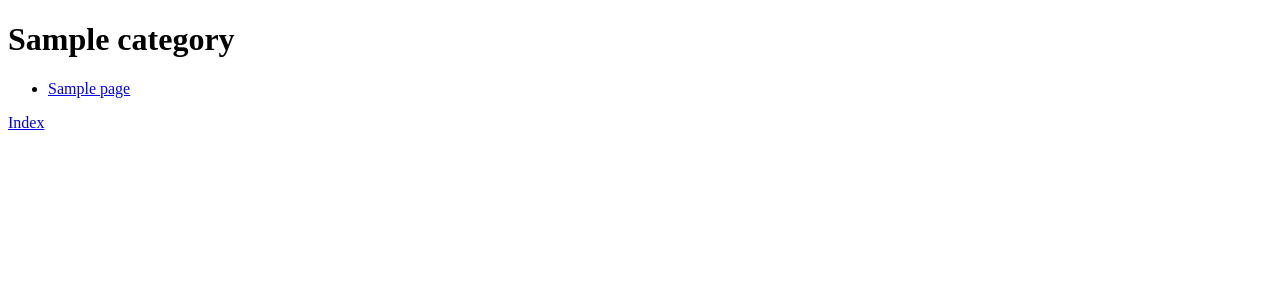
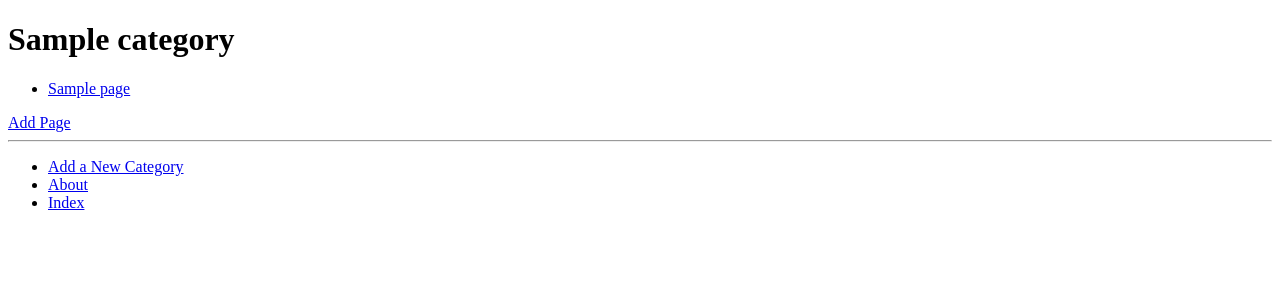
Before and after one commit to SicongHuang/tango_with_django_project, a Django app: template templates/rango/category.html in a window 1280 px wide. Shown: the top 300 px of the page. Run offline with Django 3.2, Linux system fonts and the light colour scheme; the template is opened without the code that fills it: most values are stand-ins (such as "Sample title", 1, 10 or a date in 2020).

Commit message:
Using Relative URLs and reduce repetition

```diff
--- /dev/null
+++ b/templates/rango/base.html
@@ -0,0 +1,27 @@
+<!DOCTYPE html>
+{% load staticfiles %}
+
+<html>
+    <head>
+        <title>
+            Rango -
+            {% block title_block %}
+                How to Tango with Django!
+            {% endblock %}
+        </title>
+    </head>
+    <body>
+        <div>
+        {% block body_block %}
+        {% endblock %}
+        </div>
+        <hr />
+        <div>
+        <ul>
+            <li><a href="{% url 'rango:add_category' %}">Add a New Category</a></li>
+            <li><a href="{% url 'rango:about' %}">About</a></li>
+            <li><a href="{% url 'rango:index' %}">Index</a></li>
+        </ul>
+        </div>
+    </body>
+</html>
--- a/templates/rango/category.html
+++ b/templates/rango/category.html
@@ -1,11 +1,15 @@
-<!DOCTYPE html>
+{% extends 'rango/base.html' %}
+{% load staticfiles %}
 
-<html>
-    <head>
-        <title>Rango</title>
-    </head>
-    <body>
-        <div>
+{% block title_block %}
+    {% if category %}
+        {{ category.name }}
+    {% else %}
+        Unknown Category
+    {% endif %}
+{% endblock %}
+
+{% block body_block %}
     {% if category %}
     <h1>{{ category.name }}</h1>
     {% if pages %}
@@ -17,10 +21,9 @@
     {% else %}
     <strong>No pages currently in category.</strong>
     {% endif %}
+
+    <a href="{% url 'rango:add_page' category.slug %}">Add Page</a> <br />
     {% else %}
     The specified category does not exist.
     {% endif %}
-        </div>
-        <a href="/rango/">Index</a>
-    </body>
-</html>
+{% endblock %}
```
Lines whose indentation alone changed are shown as unchanged.
